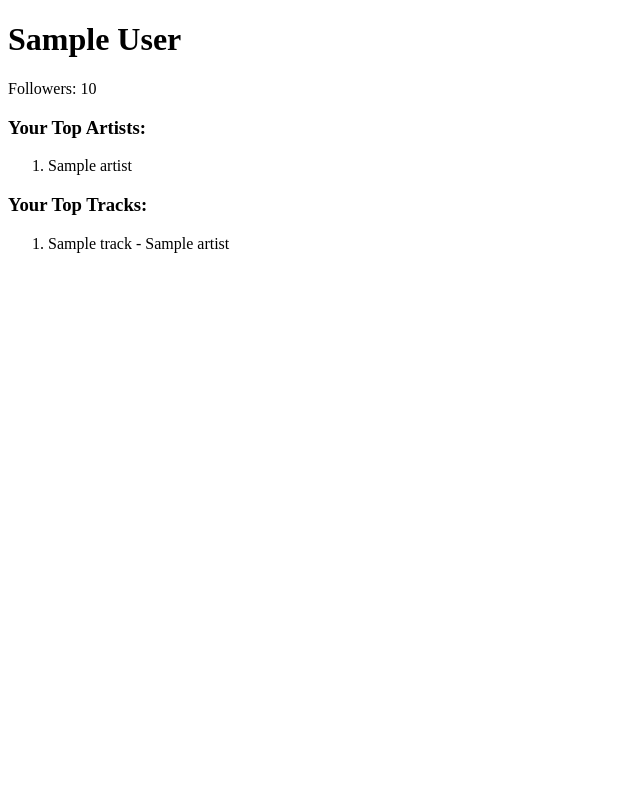
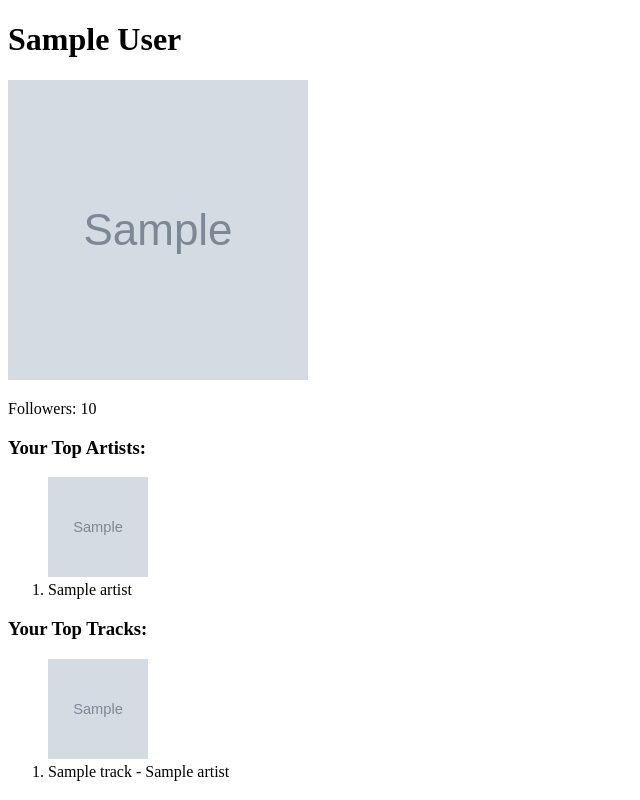
Before and after one commit to rorywilliams36/Spotify-Companion, a Flask app: template templates/profile.html in a window 1280 px wide. Shown: the whole page, without its empty margins (0-640 px from the left). Run offline with Flask 3, Linux system fonts and the light colour scheme; the template is opened without the code that fills it: most values are stand-ins (such as "Sample title", 1, 10 or a date in 2020); grey boxes marked "Sample" are stand-in pictures; parts of the project's set-up code (start-up, migrations or seed data) failed here and were passed over.

Commit message:
load images in html page

```diff
--- a/templates/profile.html
+++ b/templates/profile.html
@@ -11,7 +11,7 @@
     <!-- Profile Header -->
     {% if profile %}
       <h1>{{ profile['display_name'] }}</h1>
-      <!-- <img src="${profile['images'][0][url]}" height="300" width="300"> -->
+      <img src="{{profile['images'][0]['url']}}" id="profile" height="300" width="300">
       <p>Followers: {{ profile['followers']['total'] }}</p>
     {% endif %}
   </header>
@@ -23,6 +23,7 @@
       <ol>
         {% if artists %}
           {% for artist in artists: %}
+            <img src="{{artist['images'][0]['url']}}" id="artist" height="100" width="100">
             <li>{{artist['name']}}</li>
           {% endfor %}
         {% endif %}
@@ -35,6 +36,7 @@
       <ol>
         {% if tracks %}
           {% for track in tracks: %}
+            <img src="{{track['album']['images'][0]['url']}}" id="artist" height="100" width="100">
             <li>{{track['name']}} - {{track['artists'][0]['name']}}</li>
           {% endfor %}
         {% endif %}
```
